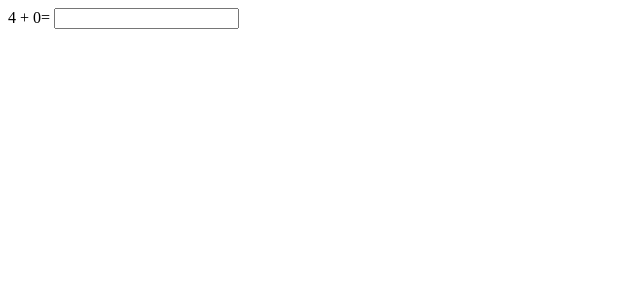
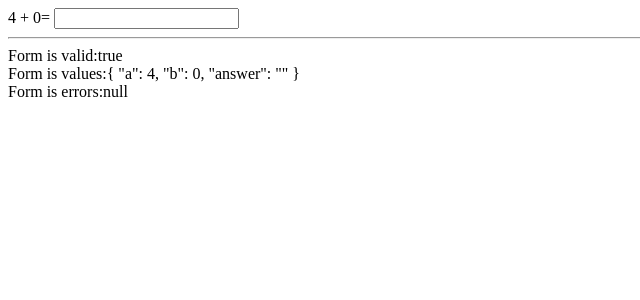
Before and after one commit to heshanu/mathForm-angular, an Angular app: page / in a window 1280 px wide. Shown: the top 300 px of the page, without its empty margins (0-640 px from the left). Built offline with nearby package versions, Linux system fonts and the light colour scheme.

Commit message:
addded validations

```diff
--- a/src/app/equation/equation.component.html
+++ b/src/app/equation/equation.component.html
@@ -1,4 +1,9 @@
-<form action="" [formGroup]="mathForm">
+<form action=""  [formGroup]="mathForm">
     {{a}} + {{b}}=
     <input type="text" formControlName="answer">
 </form>
+
+<hr>
+<div>Form is valid:{{mathForm.valid}}</div>
+<div>Form is values:{{mathForm.value | json}}</div>
+<div>Form is errors:{{mathForm.errors | json}}</div>
--- a/src/app/equation/equation.component.ts
+++ b/src/app/equation/equation.component.ts
@@ -1,5 +1,5 @@
 import { Component, OnInit } from '@angular/core';
-import { FormGroup,FormControl } from '@angular/forms';
+import { FormGroup,FormControl,Validators } from '@angular/forms';
 
 @Component({
   selector: 'app-equation',
@@ -18,9 +18,12 @@ export class EquationComponent implements OnInit {
   ngOnInit(): void {
   }
 
+  //make random value till it refresh
   randomNumber(){
     return Math.floor(Math.random()*10);
   }
+
+  //get method for easy without accessing math.value.a
   get a(){
     return this.mathForm.value.a;
   }
@@ -28,5 +31,4 @@ export class EquationComponent implements OnInit {
   get b(){
     return this.mathForm.value.b;
   }
-
 }
```
